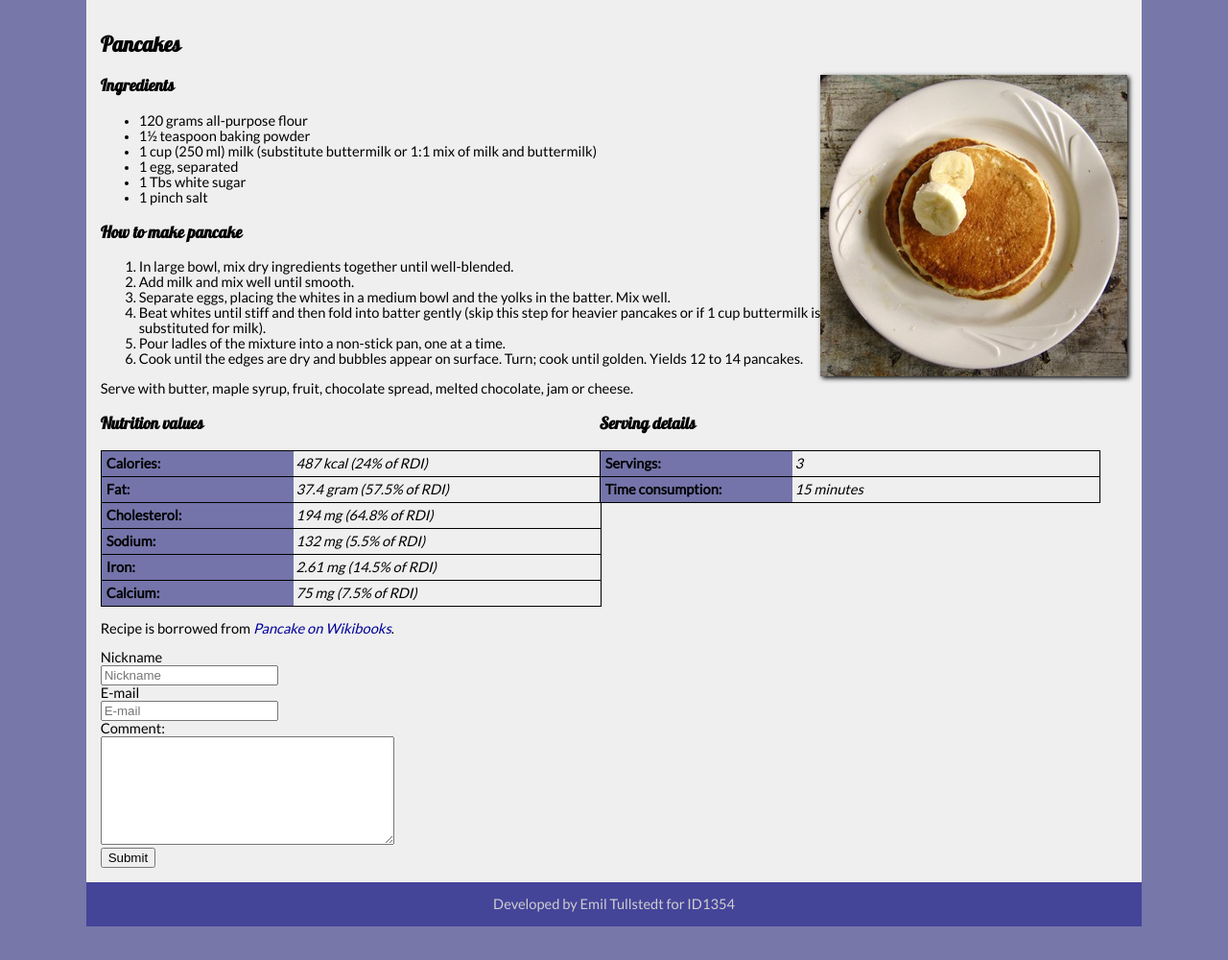
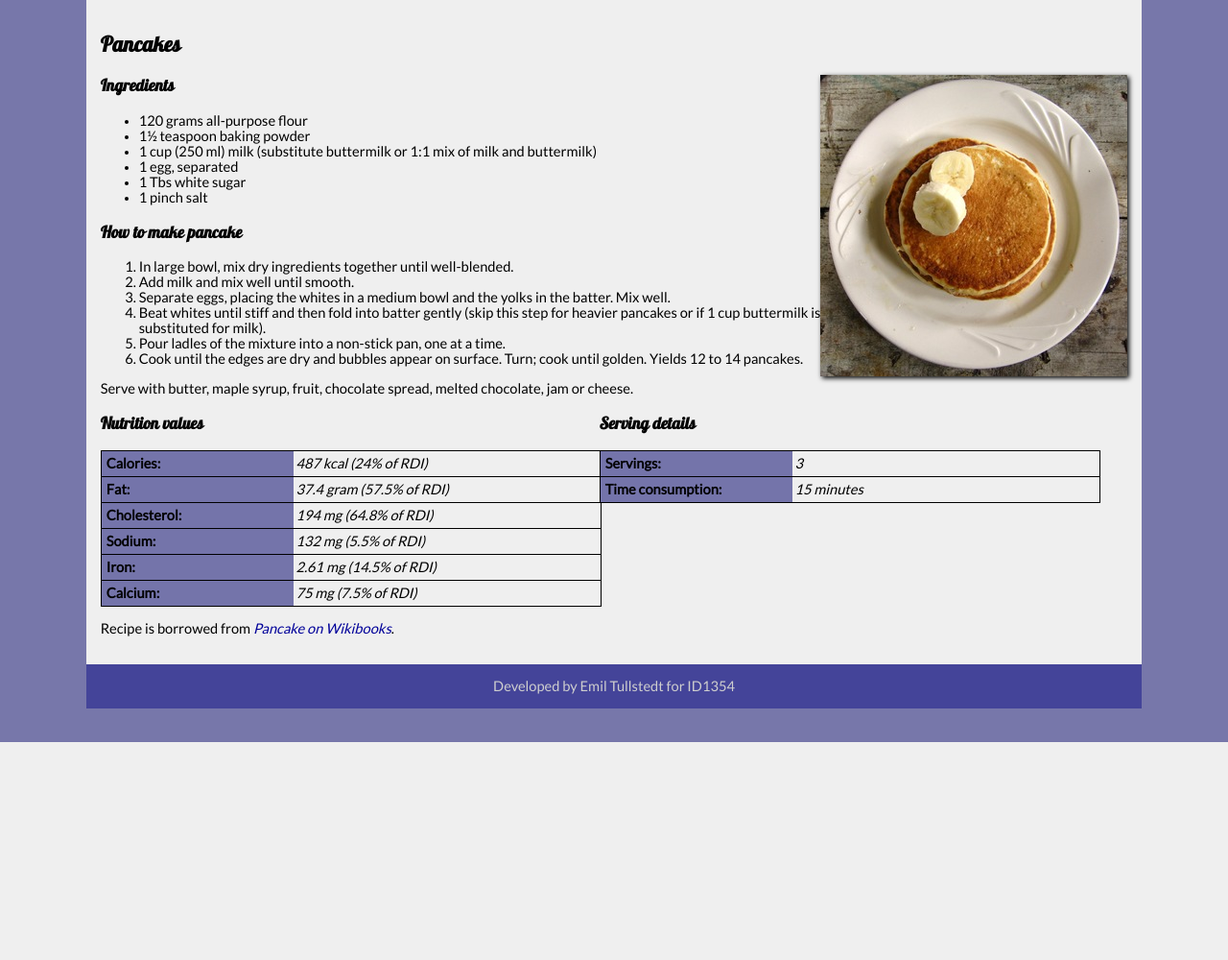
Before and after one commit to sakjur/tasty-recipes-kth, a PHP site: template src/views/recipes/pancakes.php in a window 1280 px wide. Shown: the part 133-1133 px from the top of the page at 96% size. After the commit the page ends 906 px from the top, so only its background shows below. Run offline with PHP 8.4, Linux system fonts and the light colour scheme; the template is opened without the code that fills it, so the values that code supplies are empty.

Commit message:
Updated pancakes to the new comment system

```diff
--- a/src/views/recipes/pancakes.php
+++ b/src/views/recipes/pancakes.php
@@ -91,23 +91,8 @@
             <p class="reference">
                 Recipe is borrowed from <a href="https://en.wikibooks.org/wiki/Cookbook:Pancake">Pancake on Wikibooks</a>.
             </p>
-            <div id="comment-box">
-               <div class="new-comment">
-                    <form id="add_comment">
-                        <label for="nick">Nickname</label><br />
-                        <input type="text" name="nick" class="nick" placeholder="Nickname" /></input>
-                        <br/>
-                        <label for="email">E-mail</label><br />
-                        <input type="email" name="email" class="email" placeholder="E-mail" /></input>
-                        <br />
-                        <label for="comment">Comment:</label><br />
-                        <textarea name="comment" class="new-comment"> </textarea>
-                        <br />
-                        <button type="submit">Submit</button>
-                    </form>
-                </div>
-            </div>
-        </section>
+            <?php generate_comments(); ?>
+       </section>
 
         <footer>Developed by Emil Tullstedt for ID1354</footer>
     </div>
```
